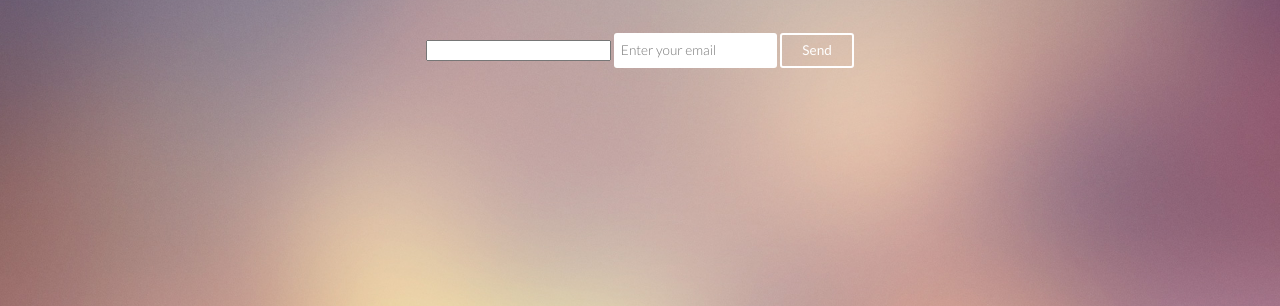
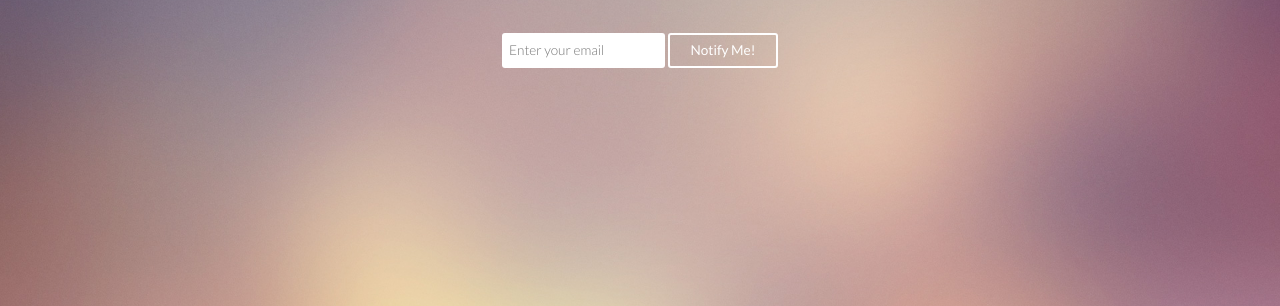
Before and after one commit to iotdiy/iotdiy.github.io, a plain HTML site: page index.htm in a window 1280 px wide. Shown: the part 494-800 px from the top of the page. Drawn offline with Linux system fonts and the light colour scheme.

Commit message:
remove the name form email form change send to please notify me!

```diff
--- a/index.htm
+++ b/index.htm
@@ -20,9 +20,8 @@
 		</div>
 		<form action="https://formspree.io/iotdiyio@gmail.com"
 			  method="POST">
-			<input type="text" name="name">
 			<input type="email" name="_replyto" placeholder="Enter your email">
-			<input type="submit" value="Send">
+			<input type="submit" value="Notify Me!">
 		</form>
 
 	</div>
```
